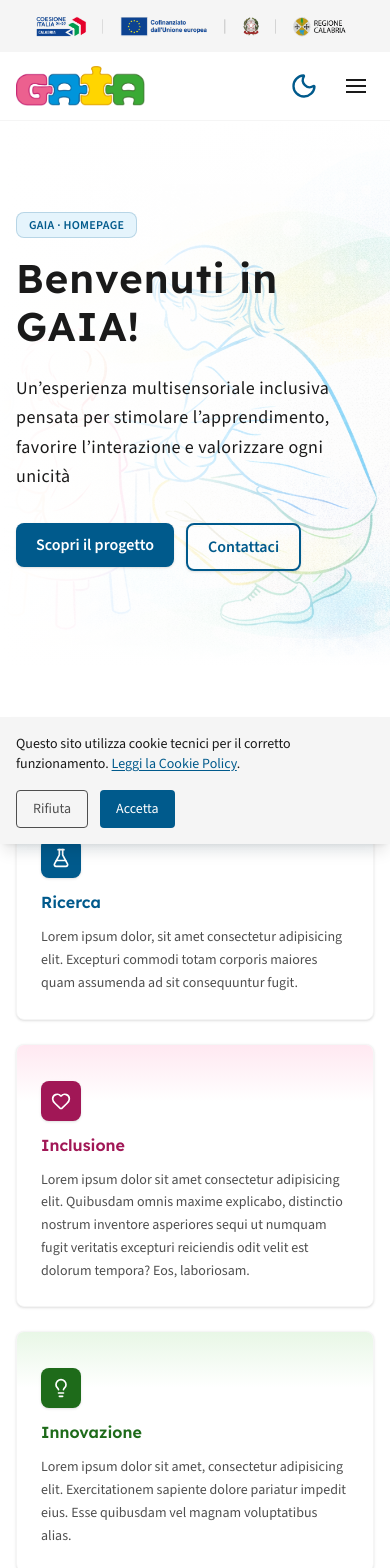
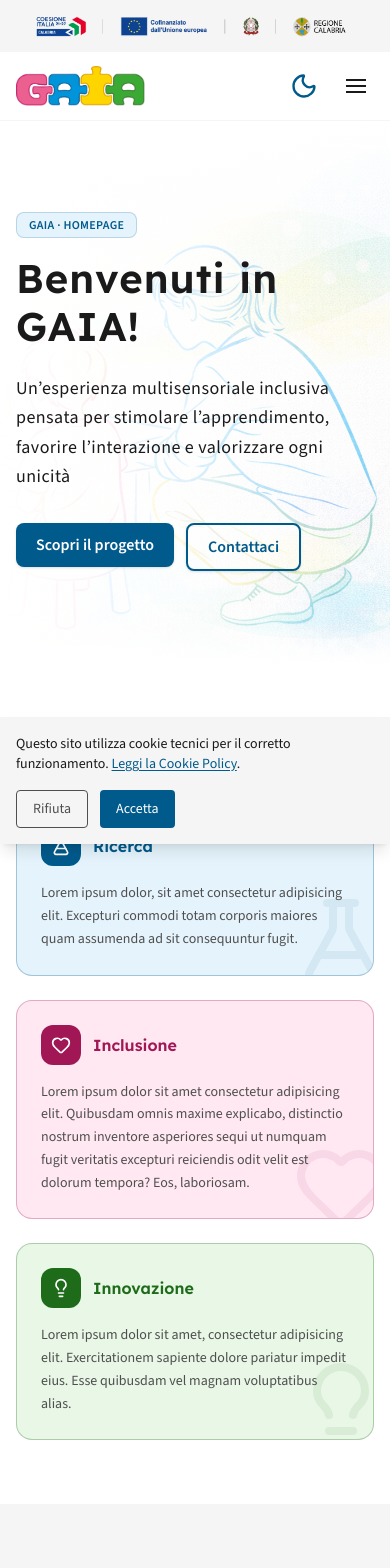
Before and after one commit to LauraCorrado/gaia-game, a React (Vite) app: page / in a window 390 px wide. Shown: the top 1568 px of the page. Built offline with nearby package versions, Linux system fonts and the light colour scheme.

Commit message:
feat(Card.tsx): refactor card styling for improved responsiveness and visual hierarchy

```diff
--- a/src/components/ui/Card.tsx
+++ b/src/components/ui/Card.tsx
@@ -12,26 +12,34 @@ interface CardProps {
   as?: ElementType
 }
 
-const bandMap: Record<CardColor, string> = {
-  blue:    'bg-gradient-to-b from-lm-bg-blue to-transparent dark:from-dm-bg-blue',
-  pink:    'bg-gradient-to-b from-lm-bg-pink to-transparent dark:from-dm-bg-pink',
-  green:   'bg-gradient-to-b from-lm-bg-green to-transparent dark:from-dm-bg-green',
-  yellow:  'bg-gradient-to-b from-lm-bg-yellow to-transparent dark:from-dm-bg-yellow',
-  neutral: 'bg-gradient-to-b from-lm-bg-secondary to-transparent dark:from-dm-bg-secondary',
+const bgTintMap: Record<CardColor, string> = {
+  blue:    'bg-lm-bg-blue    dark:bg-dm-bg-blue',
+  pink:    'bg-lm-bg-pink    dark:bg-dm-bg-pink',
+  green:   'bg-lm-bg-green   dark:bg-dm-bg-green',
+  yellow:  'bg-lm-bg-yellow  dark:bg-dm-bg-yellow',
+  neutral: 'bg-lm-bg-secondary dark:bg-dm-bg-secondary',
 }
 
-const iconColorMap: Record<CardColor, string> = {
-  blue:    'bg-lm-blue dark:bg-dm-blue text-white dark:text-dm-bg-primary',
-  pink:    'bg-lm-pink dark:bg-dm-pink text-white dark:text-dm-bg-primary',
-  green:   'bg-lm-green dark:bg-dm-green text-white dark:text-dm-bg-primary',
-  yellow:  'bg-lm-yellow dark:bg-dm-yellow text-white dark:text-dm-bg-primary',
-  neutral: 'bg-lm-text-secondary dark:bg-dm-text-secondary text-white',
+const borderMap: Record<CardColor, string> = {
+  blue:    'border-lm-blue/30   dark:border-dm-blue/30',
+  pink:    'border-lm-pink/30   dark:border-dm-pink/30',
+  green:   'border-lm-green/30  dark:border-dm-green/30',
+  yellow:  'border-lm-yellow/30 dark:border-dm-yellow/30',
+  neutral: 'border-lm-text-secondary/20 dark:border-dm-text-secondary/20',
+}
+
+const iconBgMap: Record<CardColor, string> = {
+  blue:    'bg-lm-blue   dark:bg-dm-blue',
+  pink:    'bg-lm-pink   dark:bg-dm-pink',
+  green:   'bg-lm-green  dark:bg-dm-green',
+  yellow:  'bg-lm-yellow dark:bg-dm-yellow',
+  neutral: 'bg-lm-text-secondary dark:bg-dm-text-secondary',
 }
 
 const titleMap: Record<CardColor, string> = {
-  blue:    'text-lm-blue dark:text-dm-blue',
-  pink:    'text-lm-pink dark:text-dm-pink',
-  green:   'text-lm-green dark:text-dm-green',
+  blue:    'text-lm-blue   dark:text-dm-blue',
+  pink:    'text-lm-pink   dark:text-dm-pink',
+  green:   'text-lm-green  dark:text-dm-green',
   yellow:  'text-lm-yellow dark:text-dm-yellow',
   neutral: 'text-lm-text-primary dark:text-dm-text-primary',
 }
@@ -47,36 +55,55 @@ export default function Card({
   return (
     <Tag
       className={`
-        bg-lm-bg-primary dark:bg-dm-bg-secondary
-        rounded-lg shadow-sm hover:shadow-md
-        transition-shadow duration-200
-        border border-lm-bg-secondary dark:border-dm-bg-secondary
-        overflow-hidden flex flex-col
+        group relative overflow-hidden
+        rounded-2xl border
+        ${bgTintMap[color]}
+        ${borderMap[color]}
+        p-6
+        transition-all duration-300
+        hover:-translate-y-1 hover:shadow-md
         ${className}
       `}
     >
-      <div className={`relative h-14 shrink-0 ${bandMap[color]}`}>
+      {Icon && (
+        <Icon
+          size={96}
+          aria-hidden="true"
+          className={`
+            absolute -bottom-4 -right-4
+            opacity-[0.07] dark:opacity-[0.1]
+            ${titleMap[color]}
+            transition-transform duration-300
+            group-hover:scale-110 group-hover:opacity-[0.11]
+          `}
+        />
+      )}
 
+      <div className="relative flex flex-col gap-4">
+
+        {(Icon || title) && (
+          <div className="flex items-center gap-3">
             {Icon && (
               <div
                 className={`
-              absolute -bottom-5 left-6
-              w-10 h-10 rounded-lg shadow-sm
-              flex items-center justify-center
-              ${iconColorMap[color]}
+                  w-10 h-10 rounded-xl flex items-center justify-center shrink-0
+                  ${iconBgMap[color]} text-white dark:text-dm-bg-primary
+                  transition-transform duration-300
+                  group-hover:scale-110
                 `}
               >
                 <Icon size={20} aria-hidden="true" />
               </div>
             )}
-      </div>
 
-      <div className={`flex flex-col gap-3 p-6 ${Icon ? 'pt-8' : 'pt-6'}`}>
             {title && (
               <h3 className={`font-semibold text-base ${titleMap[color]}`}>
                 {title}
               </h3>
             )}
+          </div>
+        )}
+
         <div className="text-lm-text-secondary dark:text-dm-text-secondary text-sm leading-relaxed">
           {children}
         </div>
```
Lines whose indentation alone changed are shown as unchanged.
